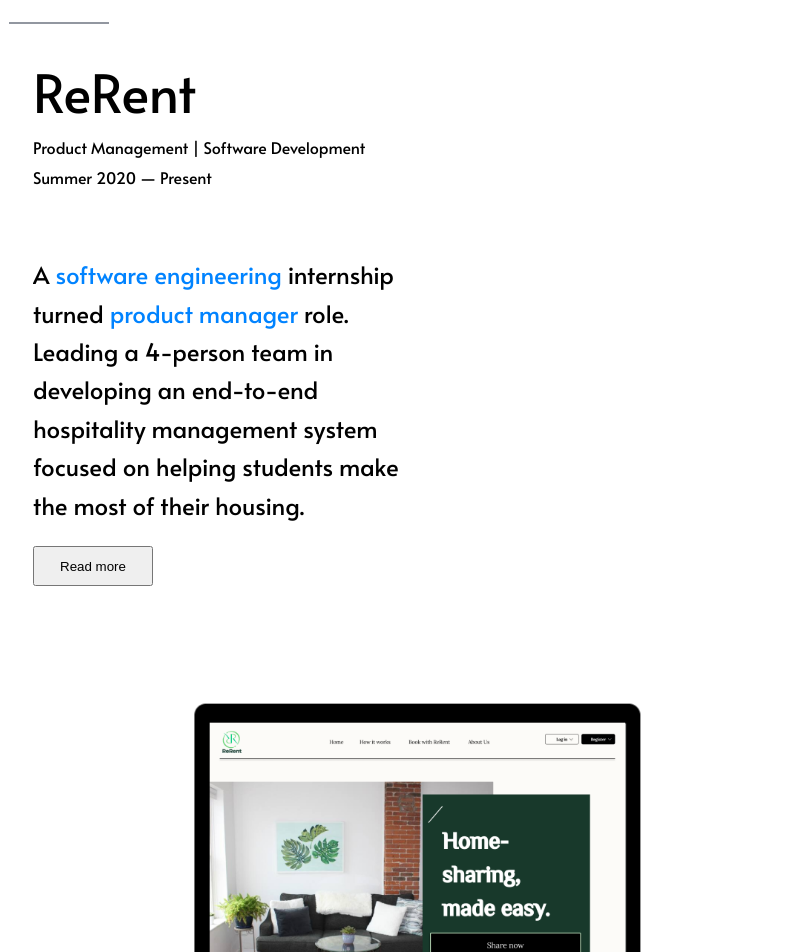
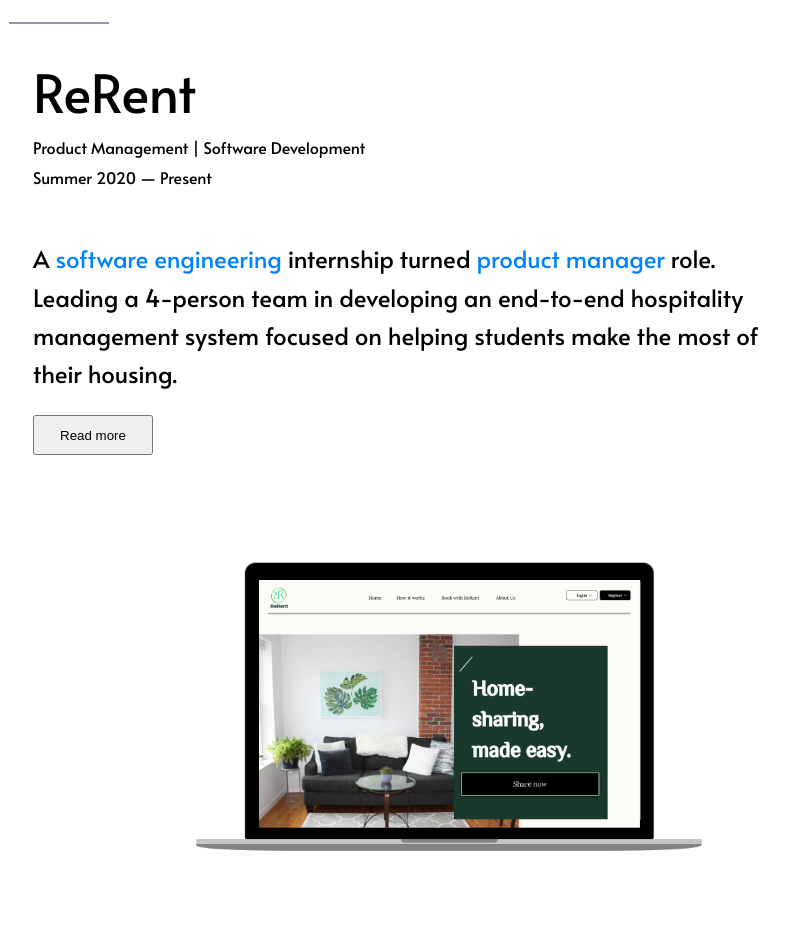
Before and after one commit to ashleyyqin/ashleyyqin.github.io, a Jekyll site: the page built from index.html, in a window 1280 px wide. Shown: the part 1224-2176 px from the top of the page, without its empty margins (95-885 px from the left). Built offline with Jekyll 4.4.1, drawn with Linux system fonts in a browser that asks for light colours.

Commit message:
reformatting

```diff
--- a/index.html
+++ b/index.html
@@ -38,8 +38,10 @@
         <br>
         Summer 2020 — Present
     </p>
-    <div class="card container mx-auto px-2 mb-4 clearfix header-text">
-        <div style="width: 50%; float:left; margins:0 px !important; overflow:hidden !important;">
+<!--    <div class="card container mx-auto px-2 mb-4 clearfix header-text">-->
+    <div class="card grid">
+        <div class="one mt-3 mb-3">
+<!--        <div style="width: 50%; float:left; margins:0 px !important; overflow:hidden !important;">-->
             <textbox>
             <span class="project-descriptions">
                 A <span class="blue">software engineering</span> internship turned <span
@@ -52,11 +54,12 @@
                 </button>
             </textbox>
         </div>
-        <div style="justify-content: right">
+        <div style="justify-content: right; margin-left: 4em;">
             <img src="/media/rerent_mockup.png" alt="rerent">
         </div>
     </div>
 </div>
+<!--</div>-->
 
 <!-- YDN Data Desk -->
 <br>
```
